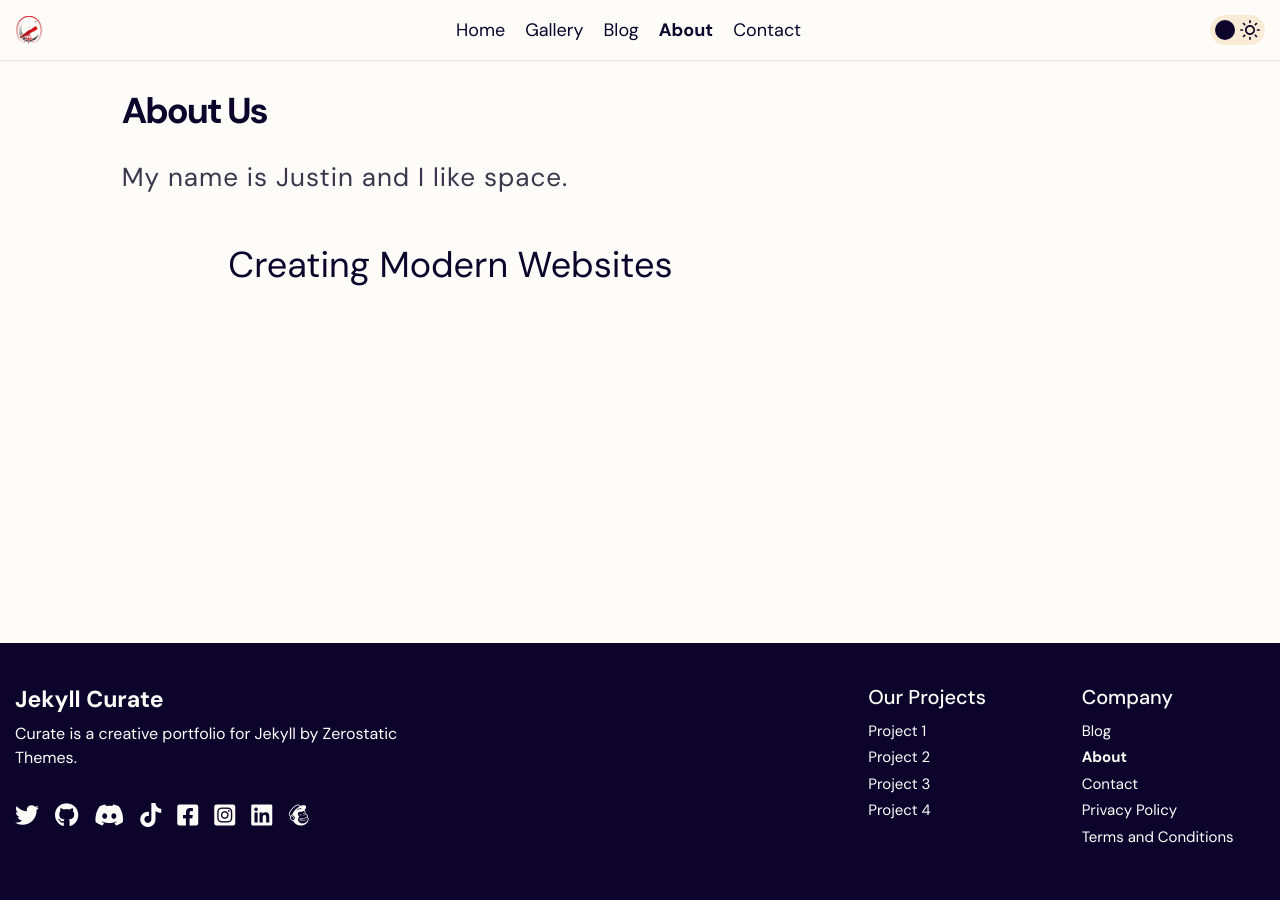
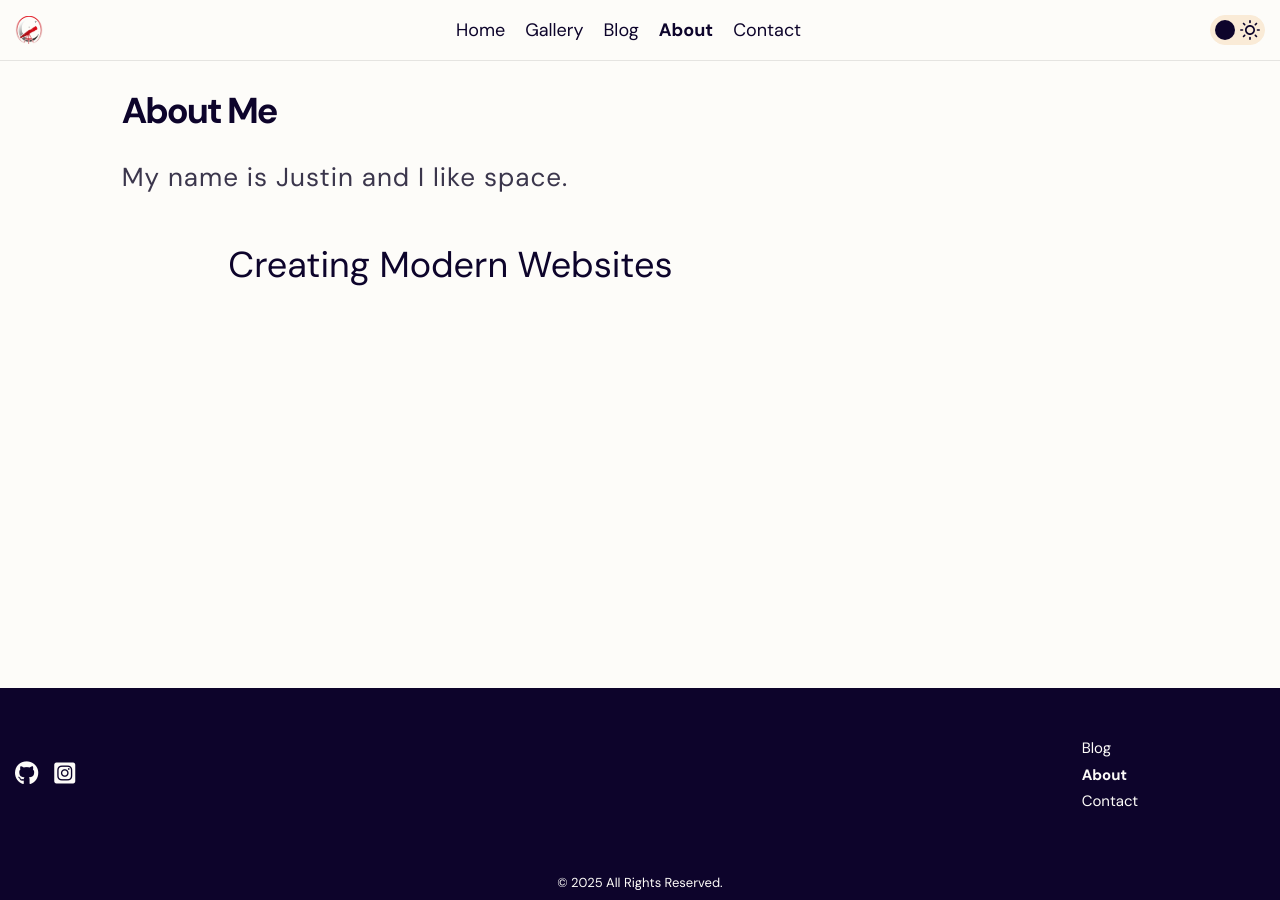
Before and after one commit to jtolboe/website, a Jekyll site: the page built from pages/about.md, in a window 1280 px wide. Built offline with Jekyll 4.4.1, drawn with Linux system fonts in a browser that asks for light colours.

Commit message:
edit bottom text and layout

```diff
--- a/_config.yml
+++ b/_config.yml
@@ -141,8 +141,8 @@ darkmode:
   show_dark_mode_toggle_in_mobile_menu: true
 
 cookie_banner:
-  enabled: true
-  show_manage_cookies_at_bottom: true
+  enabled: false
+  show_manage_cookies_at_bottom: false
 
 analytics:
   google_analytics_id: "" # G-XXXXXXXXXX
@@ -174,19 +174,19 @@ menu:
 
 footer:
   enable_footer: true # show/hide the entire footer
-  footer_title: "Jekyll Curate"
-  footer_description: "Curate is a creative portfolio for Jekyll by Zerostatic Themes."
+  footer_title: ""
+  footer_description: ""
   enable_social_media_icons: true
   enable_contact_details: false
-  enable_menu_footer_primary: true
+  enable_menu_footer_primary: false
   enable_menu_footer_secondary: true
   enable_menu_footer_tertiary: false
-  footer_primary_menu_title: "Our Projects"
-  footer_secondary_menu_title: "Company"
+  footer_primary_menu_title: ""
+  footer_secondary_menu_title: ""
   footer_tertiary_menu_title: "Other"
 
 bottom:
-  enable_bottom: false # show/hide the entire bottom (below the footer)
+  enable_bottom: true # show/hide the entire bottom (below the footer)
   enable_bottom_menu: false # if enabled, the bottom menu can be edited in `_data/menu.yml`
-  copyright_text: "© 2021 Zerostatic Themes"
-  show_rss_icon: true
+  copyright_text: "© 2025 All Rights Reserved."
+  show_rss_icon: false
--- a/_data/menu.yml
+++ b/_data/menu.yml
@@ -17,14 +17,7 @@ main:
 
 
 footer_primary:
-  - name: "Project 1"
-    url: /projects/project-1/
-  - name: "Project 2"
-    url: /projects/project-2/
-  - name: "Project 3"
-    url: /projects/project-3/
-  - name: "Project 4"
-    url: /projects/project-4/
+
 
 footer_secondary:
   - name: Blog
@@ -36,12 +29,6 @@ footer_secondary:
   - name: Contact
     url: /contact/
     weight: 4
-  - name: Privacy Policy
-    url: /privacy-policy/
-    weight: 1
-  - name: Terms and Conditions
-    url: /terms-and-conditions/
-    weight: 2
 
 footer_tertiary:
   - name: Privacy Policy
--- a/_sass/theme/_custom.scss
+++ b/_sass/theme/_custom.scss
@@ -47,3 +47,27 @@
         }
     }
 }
+
+// Style the bottom section
+.bottom {
+    background-color: var(--color-primary-bg);
+    color: var(--color-primary-text);
+    padding: 0.5rem 0;
+
+    html[data-bs-theme="dark"] & {
+        background-color: #050815;
+        color: var(--color-primary-text-dark);
+    }
+
+    .container {
+        display: flex;
+        justify-content: center;
+        align-items: center;
+        text-align: center;
+    }
+
+    .copyright {
+        margin: 0;
+        padding: 0;
+    }
+}
--- a/pages/about.md
+++ b/pages/about.md
@@ -1,6 +1,6 @@
 ---
 layout: basic
-title: "About Us"
+title: "About Me"
 date: 2018-11-28T15:15:34+10:00
 permalink: "/about/"
 description: "My name is Justin and I like space."
```
Also changed, not shown: _data/social.json (+5 -30 lines).
